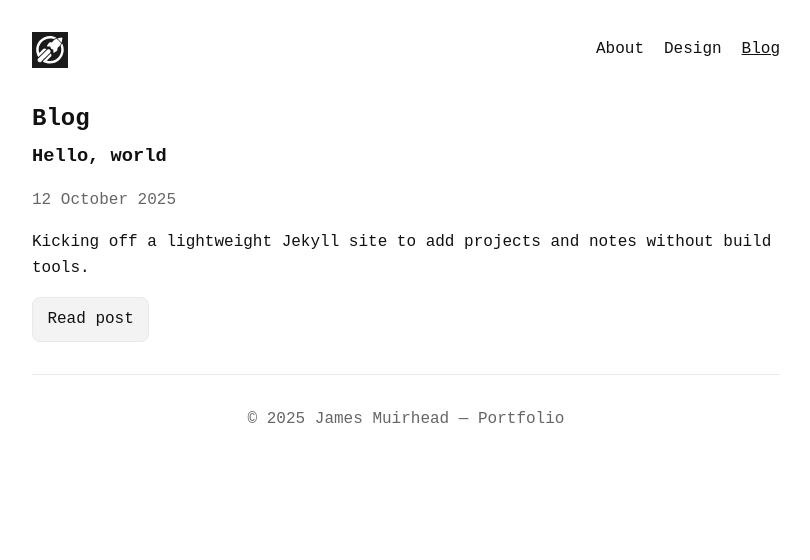
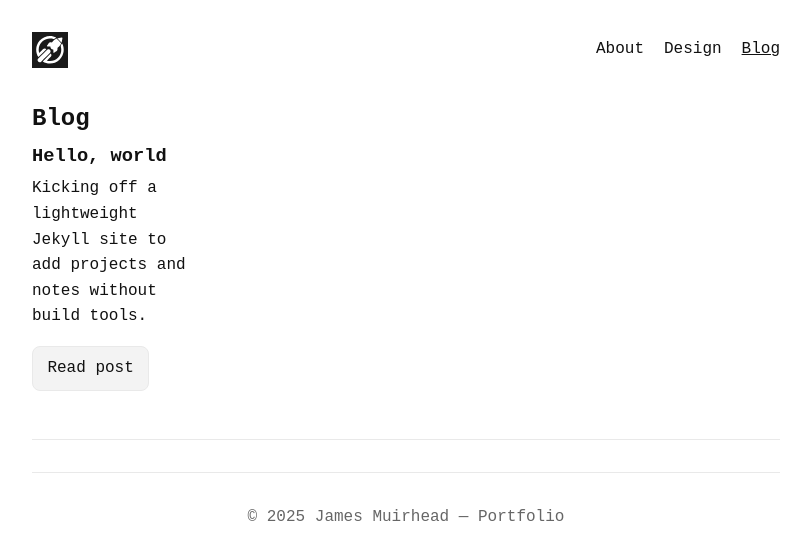
Before and after one commit to JamesMuirhead/portfolio, a Jekyll site: the page built from blog/index.md, in a window 1280 px wide. Shown: the top 560 px of the page, without its empty margins (234-1044 px from the left). Built offline with Jekyll 4.4.1, drawn with Linux system fonts in a browser that asks for light colours; our own code applies the rules of GitHub Pages for plain Markdown files.

Commit message:
updated format

```diff
--- a/assets/css/style.css
+++ b/assets/css/style.css
@@ -68,3 +68,48 @@
 
 /* ===== Optional utilities ===== */
 .title-white{ color:#ffffff } /* only use if you intentionally place on dark bg */
+
+/* List items (thumbnail + text) */
+.list-item {
+  display: grid;
+  grid-template-columns: 160px 1fr; /* thumbnail column + text column */
+  gap: 1rem;
+  align-items: start;
+}
+.list-item .thumb img {
+  display: block;
+  width: 100%;
+  height: auto;
+  border: 1px solid var(--rule);
+  border-radius: 6px;
+}
+.list-item .item-body h3 {
+  margin: 0 0 .25rem 0;
+}
+.list-item .summary {
+  margin: 0 0 .75rem 0;
+  color: var(--fg);
+}
+
+/* Hero image on detail pages */
+.hero-img {
+  width: 100%;
+  max-width: 100%;
+  height: auto;
+  display: block;
+  margin: 1rem 0;
+}
+
+/* Subtitle under the title on detail pages */
+.subtitle {
+  font-size: 1rem;
+  color: var(--muted);
+  margin-top: -0.25rem;
+  margin-bottom: 1rem;
+  font-style: italic;
+}
+
+/* Responsive tweak: stack list items on narrow screens */
+@media (max-width: 640px) {
+  .list-item { grid-template-columns: 1fr; }
+}
--- a/blog/index.md
+++ b/blog/index.md
@@ -1,18 +1,25 @@
----
-layout: default
-title: Blog
-permalink: /blog/
----
 <section class="block">
   <h2>Blog</h2>
+
   {% for post in site.posts %}
-    <article class="block">
-      <h3><a href="{{ post.url | relative_url }}">{{ post.title }}</a></h3>
-      <p class="byline">{{ post.date | date: "%-d %B %Y" }}</p>
-      {% if post.excerpt %}
-        <p class="lede">{{ post.excerpt | strip_html | truncate: 220 }}</p>
+    <article class="list-item">
+      {% if post.thumb %}
+        <a class="thumb" href="{{ post.url | relative_url }}">
+          <img src="{{ post.thumb | relative_url }}" alt="{{ post.title | escape }} thumbnail">
+        </a>
       {% endif %}
-      <p><a class="btn" href="{{ post.url | relative_url }}">Read post</a></p>
+
+      <div class="item-body">
+        <h3><a href="{{ post.url | relative_url }}">{{ post.title }}</a></h3>
+        {% if post.summary %}
+          <p class="summary">{{ post.summary }}</p>
+        {% else %}
+          {% if post.excerpt %}
+            <p class="summary">{{ post.excerpt | strip_html | truncate: 220 }}</p>
+          {% endif %}
+        {% endif %}
+        <p><a class="btn" href="{{ post.url | relative_url }}">Read post</a></p>
+      </div>
     </article>
     <hr>
   {% endfor %}
```
Also changed, not shown: _layouts/post.html (+10 -2 lines), _layouts/project.html (+6 -6 lines), _projects/warped-kart-racers.md (+2 -1 lines), index.md (+19 -22 lines).
